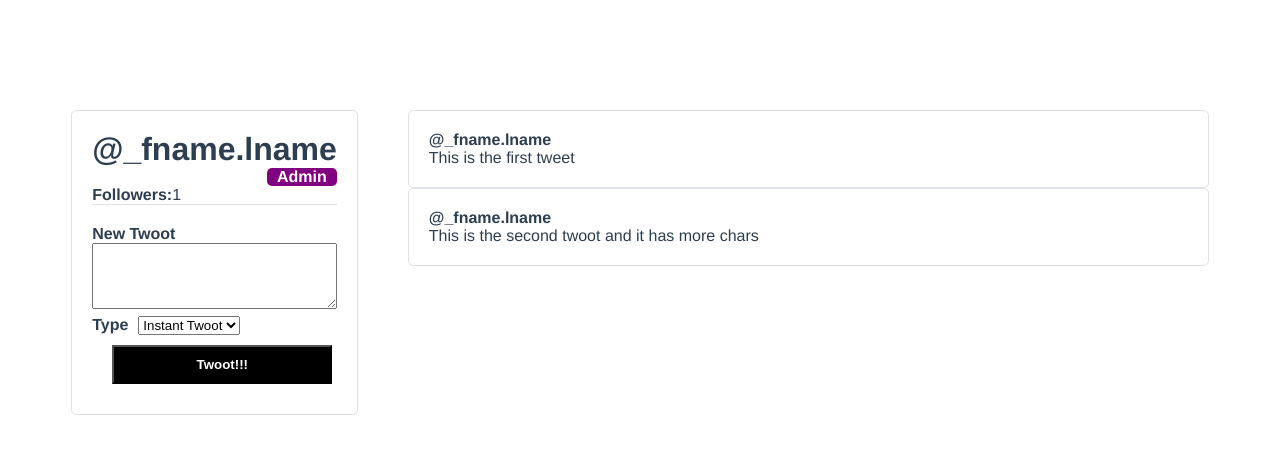
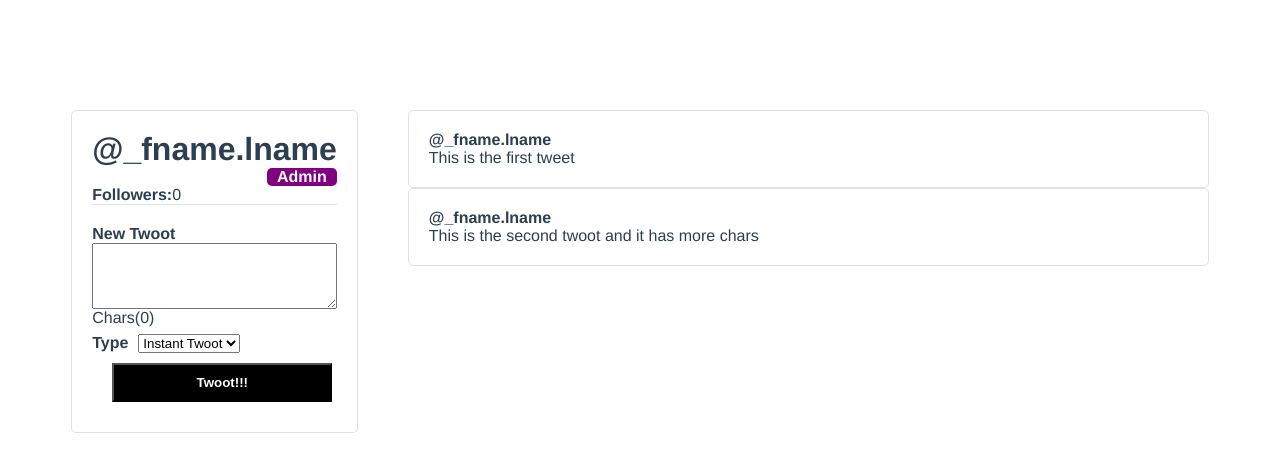
Before and after one commit to pa-prajith/vue-tutorial, a Vue app: page / in a window 1280 px wide. Shown: the top 472 px of the page. Built offline with nearby package versions, Linux system fonts and the light colour scheme.

Commit message:
Updating changes

```diff
--- /dev/null
+++ b/src/components/CreateTwoot.vue
@@ -0,0 +1,88 @@
+<template>
+    <form class="user-profile__create-twoot" @submit.prevent="createTwoot()">
+        <label for="newTwoot"><strong>New Twoot</strong></label>
+        <textarea name="newToot" id="newToot" rows="4" v-model="state.newTwoot"></textarea>
+        <div>
+            Chars({{newTwootCharCount}})
+        </div>
+        <div class="user-profile__create-twoot-type">
+        <label for="newTwootType"><strong>Type</strong></label>
+        <select name="newTwootType" id="newTwootType" v-model="state.newTwootTypeValue">
+            <option :value="opt.value" v-for="(opt, idx) in state.twootTypes" :key="idx">{{opt.option}}</option>
+        </select>
+        </div>
+        <div class="user-profile__twoot-button">
+        <button type="submit">Twoot!!!</button>
+        </div>
+    </form>
+</template>
+
+<script>
+
+import {reactive, computed} from 'vue';
+
+export default {
+  name: 'CreateTwoot',
+
+  setup(props, context) {
+      const state = reactive({
+        newTwoot: '',
+        newTwootTypeValue: 'instant',
+        twootTypes: [
+          {
+            value: 'draft',
+            option: 'Draft'
+          },
+          {
+            value: 'instant',
+            option: 'Instant Twoot'
+          }
+        ],
+      });
+
+      const newTwootCharCount = computed(() => state.newTwoot.length);
+
+      const createTwoot = () => {
+        if(state.newTwoot.length > 0 && state.newTwootTypeValue === 'instant') {
+         context.emit('addtwoot', {content: state.newTwoot});
+        }
+        state.newTwoot = '';
+      };
+
+      return {
+          state,
+          newTwootCharCount,
+          createTwoot
+      }
+  }
+}
+</script>
+
+<style>
+
+.user-profile__create-twoot {
+  border-top: 1px solid #DFE3E8;
+  display: flex;
+  flex-direction: column;
+  padding-top: 20px;
+}
+
+.user-profile__create-twoot-type {
+  margin-top: 7px;
+}
+
+.user-profile__create-twoot-type select {
+  margin-left: 10px;
+}
+
+.user-profile__twoot-button button {
+  width: 90%;
+  margin: 10px 20px;
+  text-align: center;
+  background-color: #000000;
+  padding: 10px;
+  color: white;
+  font-weight: bold;
+}
+
+</style>
--- a/src/components/UserProfile.vue
+++ b/src/components/UserProfile.vue
@@ -1,28 +1,15 @@
 <template>
 <div class="user-profile">
     <div class="user-profile__user-panel">
-        <h1 class="user-profile__username">@{{user.userName}}</h1>
-        <div class="user-profile__admin-badge" v-if="user.isAdmin">Admin</div>
+        <h1 class="user-profile__username">@{{state.user.userName}}</h1>
+        <div class="user-profile__admin-badge" v-if="state.user.isAdmin">Admin</div>
         <div class="user-profile__follower-count">
-            <strong>Followers:</strong>{{followers}}
+            <strong>Followers:</strong>{{state.followers}}
         </div>
-        <form class="user-profile__create-twoot" @submit.prevent="createTwoot()">
-          <label for="newTwoot"><strong>New Twoot</strong></label>
-          <textarea name="newToot" id="newToot" rows="4" v-model="newTwoot"></textarea>
-          <div class="user-profile__create-twoot-type">
-            <label for="newTwootType"><strong>Type</strong></label>
-            <select name="newTwootType" id="newTwootType" v-model="newTwootTypeValue">
-              <option :value="opt.value" v-for="(opt, idx) in twootTypes" :key="idx">{{opt.option}}</option>
-            </select>
-          </div>
-          <div class="user-profile__twoot-button">
-            <button type="submit">Twoot!!!</button>
-          </div>
-        </form>
-
+        <CreateTwoot @addtwoot="createTwoot"/>
     </div>
     <div class="user-profile__twoot-wrapper">
-        <TwootItem v-for="twoot in user.twoots" :key="twoot.id" :username="user.userName" :twoot="twoot" @favorite="toggleFavorite"/>
+        <TwootItem v-for="twoot in state.user.twoots" :key="twoot.id" :username="state.user.userName" :twoot="twoot" @favorite="toggleFavorite"/>
     </div>
 </div>
 </template>
@@ -30,17 +17,19 @@
 <script>
 
 import TwootItem from './TwootItem';
+import CreateTwoot from './CreateTwoot';
+import {reactive, computed} from 'vue';
 
 export default {
   name: 'UserProfile',
   components: {
-      TwootItem
+      TwootItem,
+      CreateTwoot
   },
 
-  data() {
-      return {
-        newTwoot: '',
-        newTwootTypeValue: 'instant',
+  setup() {
+
+    const state = reactive({
       followers: 0,
       user: {
         id: 1,
@@ -59,53 +48,45 @@ export default {
                 content: 'This is the second twoot and it has more chars'
              }
         ]
+      }
+    });
+
+    const fullName = computed(() => `${state.user.firstName} ${state.user.lastName}`);
+
+    // const fllowUser = () => {
+    //     state.followers++;
+    // };
+
+    const toggleFavorite = (id) => {
+       console.log(`User click toggle favorite ${id}`);
+    };
+
+    const createTwoot = ({content}) => {
+      state.user.twoots.unshift({
+        id: state.user.twoots.length,
+        content: content
+      });
+    };
+    return {
+      state,
+      fullName,
+   //   followUser,
+      toggleFavorite,
+      createTwoot
+    };
   },
-        twootTypes: [
-          {
-            value: 'draft',
-            option: 'Draft'
-          },
-          {
-            value: 'instant',
-            option: 'Instant Twoot'
-          }
-        ],
-      }
-  },
-   computed: {
-     fullName() {
-       return `${this.user.firstName} ${this.user.lastName}`;
-     }
-   },
-   methods: {
-     followUser() {
-       this.followers++;
-     },
-     toggleFavorite(id) {
-         console.log(`User click toggle favorite ${id}`);
-     },
-     createTwoot() {
-       console.log(this.newTwoot, this.newTwootTypeValue);
-       if(this.newTwoot.length > 0 && this.newTwootTypeValue === 'instant') {
-         this.user.twoots.unshift({
-           id: this.user.twoots.length,
-           content: this.newTwoot
-         });
-       }
-       this.newTwoot = '';
-     }
 
-   },
-   mounted() {
-     this.followUser();
-   },
-   watch: {
-     followers(newFollowerCount, oldFollowerCount) {
-       if(oldFollowerCount < newFollowerCount) {
-         console.log(`${this.user.userName} has gained a follower!`);
-      }
-     }
-   }
+
+  //  mounted() {
+  //    state.followUser();
+  //  },
+  //  watch: {
+  //    followers(newFollowerCount, oldFollowerCount) {
+  //      if(oldFollowerCount < newFollowerCount) {
+  //        console.log(`${state.user.userName} has gained a follower!`);
+  //     }
+  //    }
+  //  }
 
 }
 </script>
@@ -127,31 +108,6 @@ export default {
     border-radius: 5px;
     border: 1px solid #DFE3E8;
 }
-
-.user-profile__create-twoot {
-  border-top: 1px solid #DFE3E8;
-  display: flex;
-  flex-direction: column;
-  padding-top: 20px;
-}
-
-.user-profile__create-twoot-type {
-  margin-top: 7px;
-}
-
-.user-profile__create-twoot-type select {
-  margin-left: 10px;
-}
-
-.user-profile__twoot-button button {
-  width: 90%;
-  margin: 10px 20px;
-  text-align: center;
-  background-color: #000000;
-  padding: 10px;
-  color: white;
-  font-weight: bold;
-}
 .user-profile__admin-badge {
     background: purple;
     color: white;
```
Lines whose indentation alone changed are shown as unchanged.
